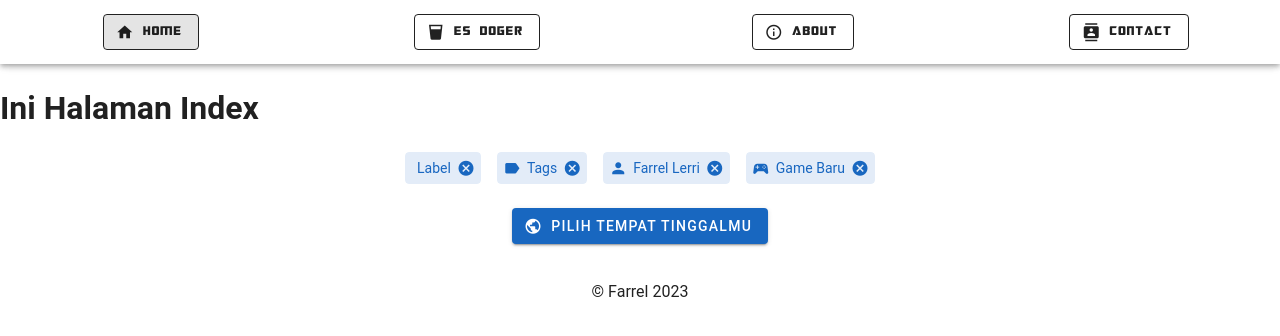
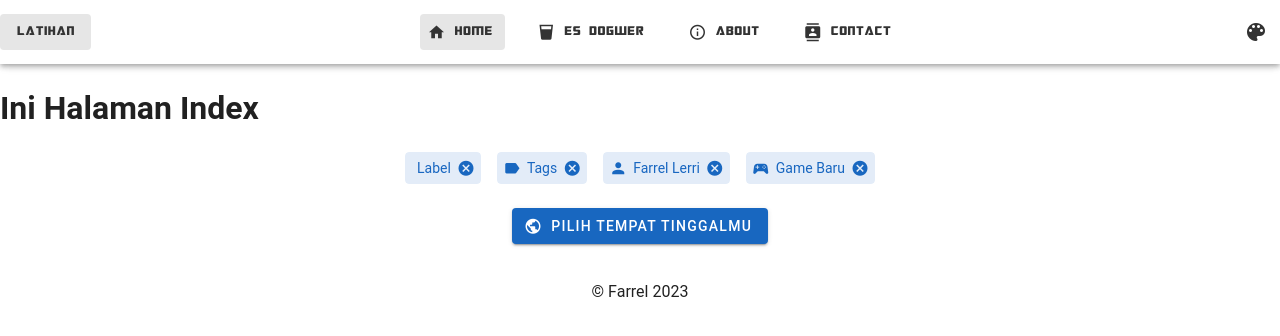
Before and after one commit to farrelzkrs/Styling-and-Assets-Nuxt, a Nuxt app: page / in a window 1280 px wide. Shown: the top 336 px of the page. Built offline with nearby package versions, Linux system fonts and the light colour scheme.

Commit message:
toggle navbar theme, multiple expansion panels

```diff
--- a/layouts/dashboard.vue
+++ b/layouts/dashboard.vue
@@ -1,4 +1,11 @@
 <script lang="ts" setup>
+import { ref } from 'vue'
+
+const navbarStyle = ref<'elegant' | 'dark'>('elegant')
+
+const toggleNavbarStyle = () => {
+  navbarStyle.value = navbarStyle.value === 'elegant' ? 'dark' : 'elegant'
+}
 
 const navbar = [
   { link: "/", nama: "Home", icon: "mdi-home" },
@@ -11,23 +18,80 @@
   <div>
     <v-app>
       <header class="mb-5">
-          <v-app-bar>
-            <v-row>
-              <v-col
-                style="display: flex; justify-content: center"
+        <!-- Navbar Elegant Style -->
+        <v-app-bar v-if="navbarStyle === 'elegant'" class="navbar-elegant">
+          <div class="navbar-container">
+            <!-- Left: Hello Button -->
+            <div class="navbar-left">
+              <v-btn variant="outlined" class="btn-hello">
+                Hello
+              </v-btn>
+            </div>
+
+            <!-- Center: Navigation Items -->
+            <div class="navbar-center">
+              <v-btn
                 v-for="nav in navbar"
                 :key="nav.nama"
-                cols="3"
-              >
-                <v-btn
-                  variant="outlined"
+                variant="text"
                 :prepend-icon="nav.icon"
                 :to="nav.link"
+                class="btn-elegant"
               >
                 {{ nav.nama }}
               </v-btn>
-              </v-col>
-            </v-row>
+            </div>
+
+            <!-- Right: Theme Switcher -->
+            <div class="navbar-right">
+              <v-btn
+                icon
+                @click="toggleNavbarStyle"
+                title="Switch Navbar Style"
+                class="btn-palette"
+              >
+                <v-icon>mdi-palette</v-icon>
+              </v-btn>
+            </div>
+          </div>
+        </v-app-bar>
+
+        <!-- Navbar Dark Style -->
+        <v-app-bar v-else class="navbar-dark">
+          <div class="navbar-container">
+            <!-- Left: Hello Button -->
+            <div class="navbar-left">
+              <v-btn variant="outlined" class="btn-hello-dark">
+                Hello
+              </v-btn>
+            </div>
+
+            <!-- Center: Navigation Items -->
+            <div class="navbar-center">
+              <v-btn
+                v-for="nav in navbar"
+                :key="nav.nama"
+                variant="text"
+                :prepend-icon="nav.icon"
+                :to="nav.link"
+                class="btn-dark"
+              >
+                {{ nav.nama }}
+              </v-btn>
+            </div>
+
+            <!-- Right: Theme Switcher -->
+            <div class="navbar-right">
+              <v-btn
+                icon
+                @click="toggleNavbarStyle"
+                title="Switch Navbar Style"
+                class="btn-palette-dark"
+              >
+                <v-icon>mdi-palette</v-icon>
+              </v-btn>
+            </div>
+          </div>
         </v-app-bar>
       </header>
       <v-main>
@@ -37,3 +101,112 @@
     </v-app>
   </div>
 </template>
+
+<style scoped>
+/* Navbar Container Layout */
+.navbar-container {
+  display: flex;
+  align-items: center;
+  justify-content: space-between;
+  width: 100%;
+  gap: 1rem;
+  padding: 0 1rem;
+}
+
+.navbar-left {
+  flex: 0 0 auto;
+  display: flex;
+  align-items: center;
+}
+
+.navbar-center {
+  flex: 1;
+  display: flex;
+  align-items: center;
+  justify-content: center;
+  gap: 1.5rem;
+}
+
+.navbar-right {
+  flex: 0 0 auto;
+  display: flex;
+  align-items: center;
+}
+
+/* ============ ELEGANT STYLE (White Background) ============ */
+.navbar-elegant {
+  background-color: #ffffff !important;
+  box-shadow: 0 2px 4px rgba(0, 0, 0, 0.1);
+}
+
+.btn-hello {
+  font-family: 'Impact', 'Arial Black', sans-serif;
+  font-weight: 900;
+  letter-spacing: 1px;
+  text-transform: uppercase;
+  color: #333 !important;
+  border-color: #333 !important;
+  padding: 0 1rem;
+}
+
+.btn-elegant {
+  font-family: 'Impact', 'Arial Black', sans-serif;
+  font-weight: 900;
+  letter-spacing: 1px;
+  text-transform: uppercase;
+  color: #333 !important;
+  transition: all 0.3s ease;
+  padding: 0 0.75rem;
+}
+
+.btn-elegant:hover {
+  transform: scale(1.05);
+  color: #000 !important;
+}
+
+.btn-palette {
+  color: #333 !important;
+  transition: all 0.3s ease;
+}
+
+.btn-palette:hover {
+  transform: rotate(180deg);
+}
+
+/* ============ DARK STYLE (Black Background) ============ */
+.navbar-dark {
+  background-color: #1a1a1a !important;
+  box-shadow: 0 2px 8px rgba(0, 0, 0, 0.3);
+}
+
+.btn-hello-dark {
+  font-family: 'Segoe UI', Tahoma, Geneva, Verdana, sans-serif;
+  font-weight: 600;
+  color: #ffffff !important;
+  border-color: #ffffff !important;
+  padding: 0 1rem;
+}
+
+.btn-dark {
+  font-family: 'Segoe UI', Tahoma, Geneva, Verdana, sans-serif;
+  font-weight: 500;
+  letter-spacing: 0.5px;
+  color: #ffffff !important;
+  transition: all 0.3s ease;
+  padding: 0 0.75rem;
+}
+
+.btn-dark:hover {
+  color: #64b5f6 !important;
+  background-color: rgba(255, 255, 255, 0.1);
+}
+
+.btn-palette-dark {
+  color: #ffffff !important;
+  transition: all 0.3s ease;
+}
+
+.btn-palette-dark:hover {
+  transform: rotate(180deg);
+}
+</style>
--- a/layouts/default.vue
+++ b/layouts/default.vue
@@ -1,34 +1,158 @@
 <script lang="ts" setup>
-import "assets/css/main.css";
+import { ref } from "vue";
 
-const navbar = [
-  { link: "/", nama: "Home", icon: "mdi-home" },
-  { link: "/esdoger", nama: "Es Doger", icon: "mdi-cup" },
-  { link: "/about", nama: "About", icon: "mdi-information-outline" },
-  { link: "/contact", nama: "Contact", icon: "mdi-contacts" },
-];
+const navbarStyle = ref<"terang" | "hytam">("terang");
+
+const toggleNavbarStyle = () => {
+  navbarStyle.value = navbarStyle.value === "terang" ? "hytam" : "terang";
+};
 </script>
 <style scoped>
-header {
+.navbar-icon {
+  flex: 0 0 auto;
+  display: flex;
+  align-items: center;
+}
+.navbar-center {
+  flex: 1;
+  display: flex;
+  align-items: center;
+  justify-content: center;
+  gap: 1.5rem;
+}
+.navbar-terang {
+  background-color: #ffffff;
+  box-shadow: 0 2px 4px rgba(0, 0, 0, 0.1);
+}
+.btn-hello-terang {
   font-family: "Transformer";
+  font-weight: 900;
+  letter-spacing: 1px;
+  text-transform: uppercase;
+  color: #333;
+  border-color: #333;
+  padding: 0 1rem;
+}
+.btn-terang {
+  font-family: "Transformer";
+  font-weight: 900;
+  letter-spacing: 1px;
+  text-transform: uppercase;
+  color: #333;
+  transition: all 0.3s ease;
+  padding: 0 0.75rem;
+}
+.btn-terang:hover {
+  transform: scale(1.05);
+  color: #000;
+}
+.btn-palette-terang {
+  color: #333;
+  transition: all 0.3s ease;
+}
+.navbar-hytam {
+  background-color: #1a1a1a;
+  box-shadow: 0 2px 8px rgba(0, 0, 0, 0.3);
+}
+.btn-hello-hytam {
+  font-family: sans-serif;
+  font-weight: 600;
+  color: #ffffff;
+  border-color: #ffffff;
+  padding: 0 1rem;
+}
+.btn-hytam {
+  font-family: sans-serif;
+  font-weight: 500;
+  letter-spacing: 0.5px;
+  color: #ffffff;
+  transition: all 0.3s ease;
+  padding: 0 0.75rem;
+}
+.btn-hytam:hover {
+  color: #f1f664;
+  background-color: rgba(255, 255, 255, 0.1);
+}
+.btn-palette-hytam {
+  color: #ffffff;
+  transition: all 0.3s ease;
 }
 </style>
 <template>
   <div>
     <v-app>
       <header class="mb-5">
-        <v-app-bar>
-          <v-row>
-            <v-col
-              style="display: flex; justify-content: center"
-              v-for="nav in navbar"
-              :key="nav.nama"
-              cols="3"
-            >
-              <v-btn variant="outlined" :prepend-icon="nav.icon" :to="nav.link" :text="nav.nama">
-              </v-btn>
-            </v-col>
-          </v-row>
+        <v-app-bar
+          v-if="navbarStyle === 'terang'"
+          class="navbar-terang d-flex align-items-center w-100 justify-content-between"
+        >
+          <div class="navbar-icon">
+            <v-btn to="/" class="btn-hello-terang" text="Latihan" />
+          </div>
+          <div class="navbar-center">
+            <v-btn to="/" prepend-icon="mdi-home" class="btn-terang" text="Home" />
+            <v-btn
+              to="/esdoger"
+              prepend-icon="mdi-cup"
+              class="btn-terang"
+              text="Es Dogwer"
+            />
+            <v-btn
+              to="/about"
+              prepend-icon="mdi-information-outline"
+              class="btn-terang"
+              text="About"
+            />
+            <v-btn
+              to="/contact"
+              prepend-icon="mdi-contacts"
+              class="btn-terang"
+              text="Contact"
+            />
+          </div>
+          <div class="navbar-icon">
+            <v-btn
+              icon="mdi-palette"
+              @click="toggleNavbarStyle"
+              title="Switch Navbar Style"
+              class="btn-palette-terang"
+            />
+          </div>
+        </v-app-bar>
+
+        <v-app-bar v-else class="navbar-hytam">
+          <div class="navbar-icon">
+            <v-btn to="/" class="btn-hytam" text="Latihan" />
+          </div>
+          <div class="navbar-center">
+            <v-btn to="/" prepend-icon="mdi-home" class="btn-hytam" text="Home" />
+            <v-btn
+              to="/esdoger"
+              prepend-icon="mdi-cup"
+              class="btn-hytam"
+              text="Es Dogwer"
+            />
+            <v-btn
+              to="/about"
+              prepend-icon="mdi-information-outline"
+              class="btn-hytam"
+              text="About"
+            />
+            <v-btn
+              to="/contact"
+              prepend-icon="mdi-contacts"
+              class="btn-hytam"
+              text="Contact"
+            />
+          </div>
+          <div class="navbar-icon">
+            <v-btn
+              icon="mdi-palette-outline"
+              @click="toggleNavbarStyle"
+              title="Switch Navbar Style"
+              class="btn-palette-hytam"
+            />
+          </div>
         </v-app-bar>
       </header>
       <v-main>
--- a/pages/about.vue
+++ b/pages/about.vue
@@ -12,13 +12,14 @@ const panels = [
   },
   {
     title: "Affiliator",
-    content: `<ul>
+    content: `<div class="ms-10 my-4"><ul>
       <li>Lorem</li>
       <li>Ipsum</li>
       <li>Dolor</li>
       <li>Sit</li>
       <li>Amet</li>
-    </ul>`,
+    </ul></div>`,
+
     isHtml: true,
   },
   {
@@ -29,8 +30,8 @@ const panels = [
   },
   {
     title: "Address",
-    content: "Entah dimana dirimu berada",
-    isHtml: false,
+    content: `<iframe class="w-100 m-4" src="https://www.google.com/maps/embed?pb=!1m18!1m12!1m3!1d3957.496022809602!2d112.77720677476083!3d-7.298032792709562!2m3!1f0!2f0!3f0!3m2!1i1024!2i768!4f13.1!3m3!1m2!1s0x2dd7fbd148aaa1d1%3A0xd976a53a2b123c!2sPT.%20Greatsoft%20Solusi%20Indonesia!5e0!3m2!1sen!2sid!4v1768789050298!5m2!1sen!2sid" width="600" height="450" style="border:0;" allowfullscreen="" loading="lazy" referrerpolicy="no-referrer-when-downgrade"></iframe>`,
+    isHtml: true,
   },
 ];
 </script>
@@ -42,7 +43,7 @@ h3 {
 </style>
 <template>
   <h1 style="margin-bottom: 12px">About Us</h1>
-  <v-expansion-panels color="primary" variant="inset">
+  <v-expansion-panels color="primary" variant="inset" multiple>
     <v-expansion-panel v-for="(panel, index) in panels" :key="index">
       <v-expansion-panel-title collapse-icon="mdi-minus" expand-icon="mdi-plus">
         <h3>{{ panel.title }}</h3>
```
Also changed, not shown: 1 other file (tests, documents, lock files or other folders). Lines whose indentation alone changed are shown as unchanged.
